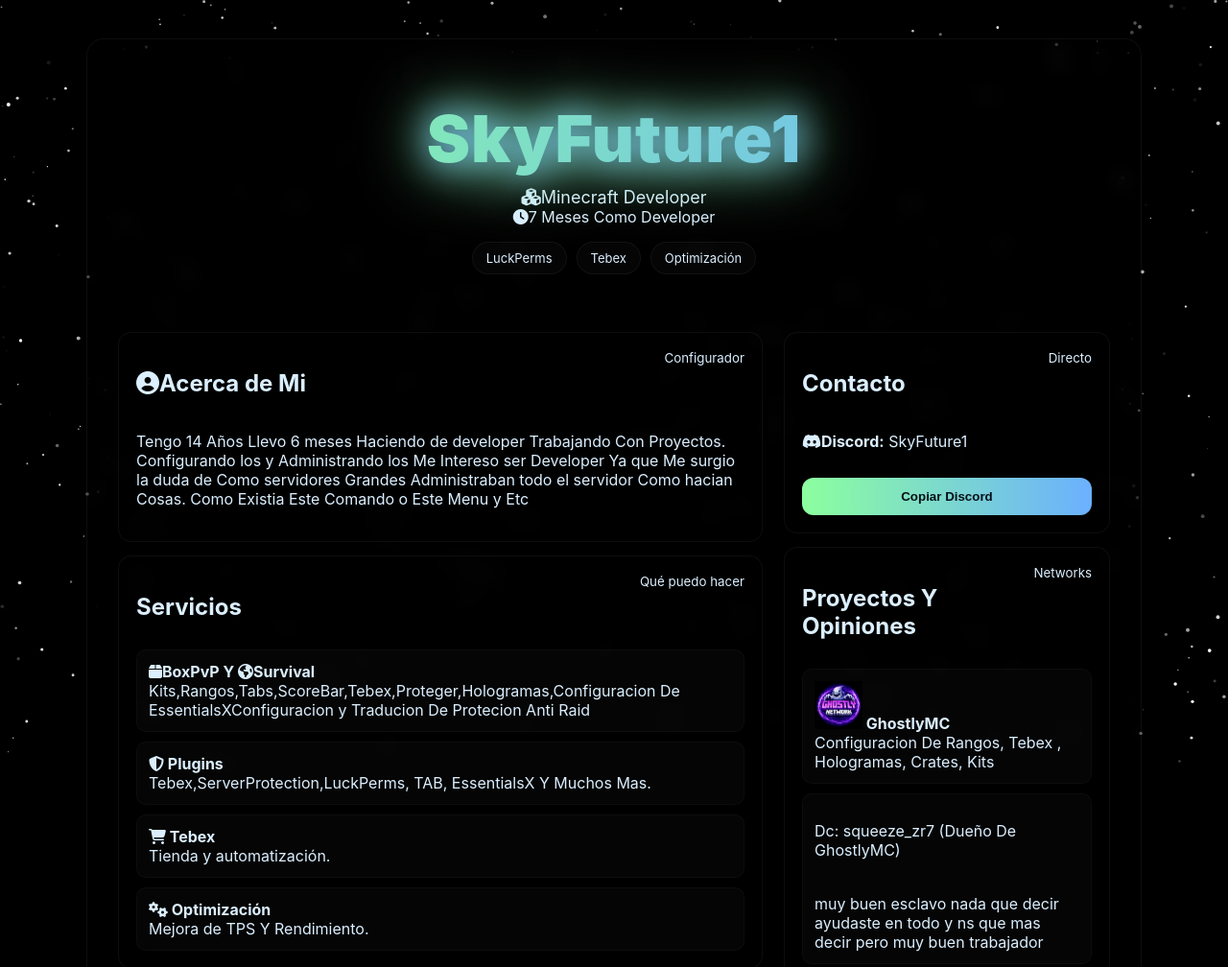
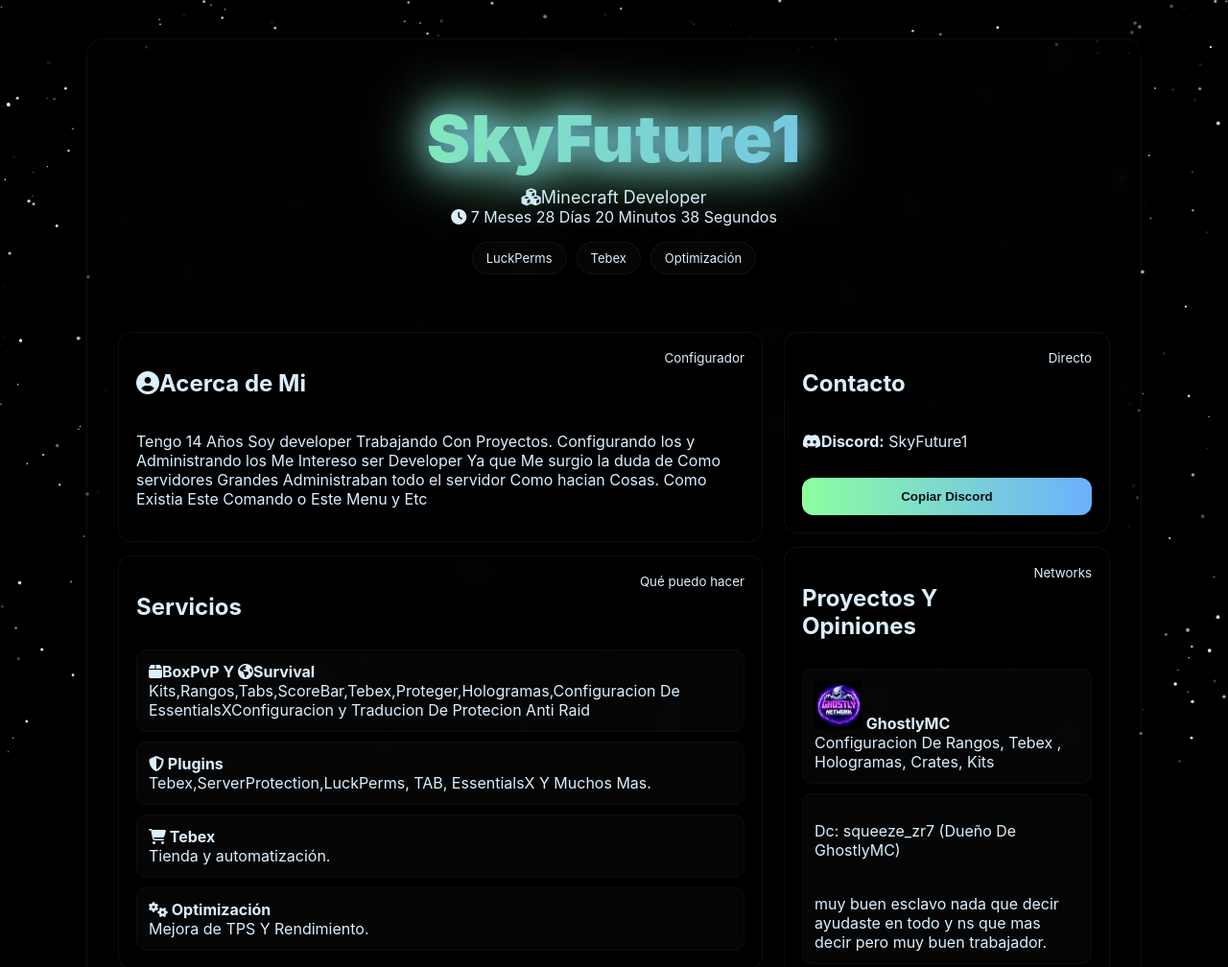
Before and after one commit to martinodimuccio810-lab/Portafolio, a plain HTML site: page index.html in a window 1280 px wide. Shown: the top 1008 px of the page at 96% size. Drawn offline with Linux system fonts and the light colour scheme.

Commit message:
Contador Agregado

```diff
--- a/index.html
+++ b/index.html
@@ -19,7 +19,10 @@
   <section class="hero">
     <div class="name">SkyFuture1</div>
     <div class="role"><i class="fa-solid fa-cubes"></i>Minecraft Developer</div>
-    <div class="Tiempo"><i class="fa-solid fa-clock"></i>7 Meses Como Developer</div>
+<div class="Tiempo">
+  <i class="fa-solid fa-clock"></i>
+  <span id="tiempo-dev">Cargando...</span>
+</div>
     <div class="badges">
       <span class="badge">LuckPerms</span>
       <span class="badge">Tebex</span>
@@ -35,7 +38,7 @@
       <div class="card">
         <div class="titulo"><h2><i class="fa-solid fa-circle-user"></i>Acerca de Mi</h2><small>Configurador</small></div>
         <p>
-          Tengo 14 Años Llevo 6 meses Haciendo de developer Trabajando Con Proyectos. Configurando los y Administrando los Me Intereso ser Developer Ya que Me surgio la duda de Como servidores Grandes Administraban todo el servidor Como hacian Cosas. Como Existia Este Comando o Este Menu y Etc
+          Tengo 14 Años Soy developer Trabajando Con Proyectos. Configurando los y Administrando los Me Intereso ser Developer Ya que Me surgio la duda de Como servidores Grandes Administraban todo el servidor Como hacian Cosas. Como Existia Este Comando o Este Menu y Etc
         </p>
       </div>
 
@@ -85,9 +88,10 @@
         <div class="titulo"><h2>Proyectos Y Opiniones</h2><small>Networks</small></div>
 
         <div class="servicio"><b><img src="Ghostly.png" alt="Mi imagen" width="50" height="50"> GhostlyMC</b><br>Configuracion De Rangos, Tebex , Hologramas, Crates, Kits</div>
-        <div class="servicio"><p>Dc: squeeze_zr7 (Dueño De GhostlyMC)</p><br>muy buen esclavo nada que decir ayudaste en todo y ns que mas decir pero muy buen trabajador</div>
+        <div class="servicio"><p>Dc: squeeze_zr7 (Dueño De GhostlyMC)</p><br>muy buen esclavo nada que decir ayudaste en todo y ns que mas decir pero muy buen trabajador.</div>
         <div class="servicio"><b><img src="Metropolis.png" alt="Mi imagen" width="50" height="50"> MetropolisLifeRP</b><br>Configuracion De Rangos, Tebex , Hologramas, Tab y ScoreBar</div>
         <div class="servicio"><b><img src="Minecloudy.png" alt="Mi imagen" width="50" height="50"> MineCloudy (Proyecto Propio Con Un Amigo)</b><br>Configuracion de Tab y ScoreBar, Hologrammas, Kits, </div>
+        <div class="servicio"><p>Dc: fz_kiwi (2 Dueño De MineCloudy)</p><br>En El Tiempo que pase con el hizo un Muy buen trabajo me encanto todo lo que hizo para mi y el servidor la verdad me dejo sin palabras con el trabajo que hace Sky.</div>
         <div class="servicio"><b><img src="Silentmc.png" alt="Mi imagen" width="50" height="50"> SilentMC</b><br>Configuracion de Tab y ScoreBar, Hologrammas, Kits, </div>
         <div class="servicio"><p>Dc: pablucho27 (Dueño De SilentMC)</p><br>medio demoron pa las cosas pero dejas exelente todo lo que haces y ya que mas</div>
         <div class="servicio"><img src="" alt=""></div>
@@ -97,7 +101,7 @@
 
   </div>
 
-  <footer>© 2025 • SkyFuture1 • Minecraft Developer</footer>
+  <footer>© 2026 • SkyFuture1 • Minecraft Developer</footer>
 
 </main>
 
@@ -138,5 +142,47 @@
 animar();
 </script>
 
+<script>
+document.addEventListener("DOMContentLoaded", () => {
+
+  // 📅 Fecha de inicio
+  const fechaInicio = new Date("2025-05-22T00:00:00");
+
+  function actualizarTiempoDeveloper() {
+    const ahora = new Date();
+
+    let start = new Date(fechaInicio);
+    let meses = 0;
+
+    while (true) {
+      let siguiente = new Date(start);
+      siguiente.setMonth(siguiente.getMonth() + 1);
+
+      if (siguiente <= ahora) {
+        meses++;
+        start = siguiente;
+      } else {
+        break;
+      }
+    }
+
+    const dias = Math.floor(
+      (ahora - start) / (1000 * 60 * 60 * 24)
+    );
+
+    const segundosTotales = Math.floor((ahora - fechaInicio) / 1000);
+    const minutos = Math.floor((segundosTotales % 3600) / 60);
+    const segundos = segundosTotales % 60;
+
+    document.getElementById("tiempo-dev").innerText =
+      `${meses} Meses ${dias} Días ${minutos} Minutos ${segundos} Segundos`;
+  }
+
+  actualizarTiempoDeveloper();
+  setInterval(actualizarTiempoDeveloper, 1000);
+
+});
+</script>
+
 </body>
 </html>
```
Also changed, not shown: Discord.png (deleted).
